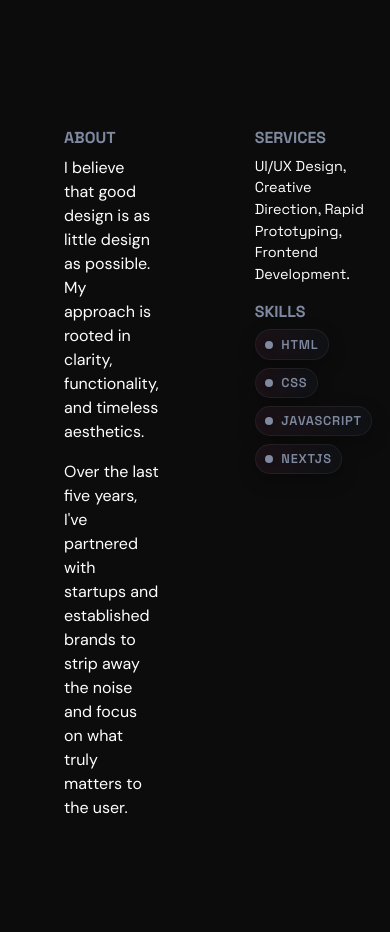
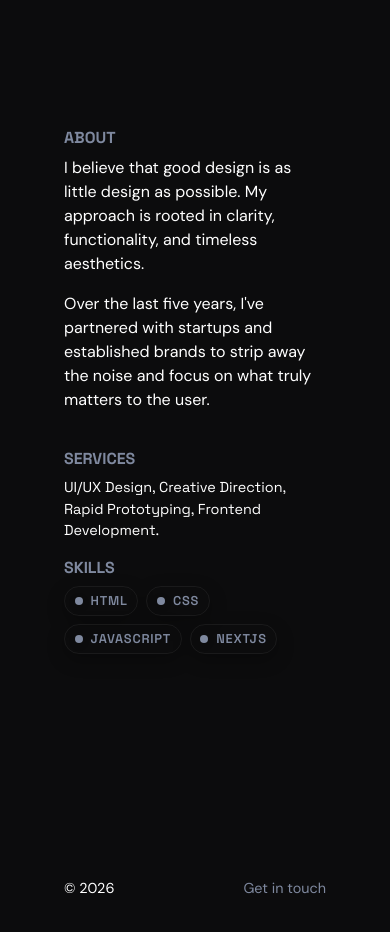
Before and after one commit to Johnson-Berisha/gjnsn, a Next.js app: page / in a window 390 px wide. Shown: the part 1100-2032 px from the top of the page. Built offline with nearby package versions, Linux system fonts and the light colour scheme.

Commit message:
responsiveness

```diff
--- a/src/app/globals.css
+++ b/src/app/globals.css
@@ -251,6 +251,12 @@ header nav a:hover {
   }
 }
 
+@media (max-width: 800px) {
+  .blob {
+    right: 10px;
+  }
+}
+
 /* projects */
 
 .project-list {
@@ -331,7 +337,6 @@ header nav a:hover {
   gap: 0.5rem;
   padding: 0.28rem 0.6rem;
   border-radius: 999px;
-  background: linear-gradient(90deg, rgba(255, 100, 180, 0.06), rgba(100, 200, 255, 0.03));
   border: 1px solid rgba(255, 255, 255, 0.06);
   color: var(--color-muted);
   font-family: var(--font-mono);
@@ -350,6 +355,13 @@ header nav a:hover {
   border-radius: 50%;
   background: var(--color-muted);
   box-shadow: 0 2px 6px rgba(0, 0, 0, 0.22);
+}
+
+@media (max-width: 700px) {
+  .about {
+    flex-direction: column;
+    gap: calc(var(--spacing) / 1.5)
+  }
 }
 
 /* footer */
```
